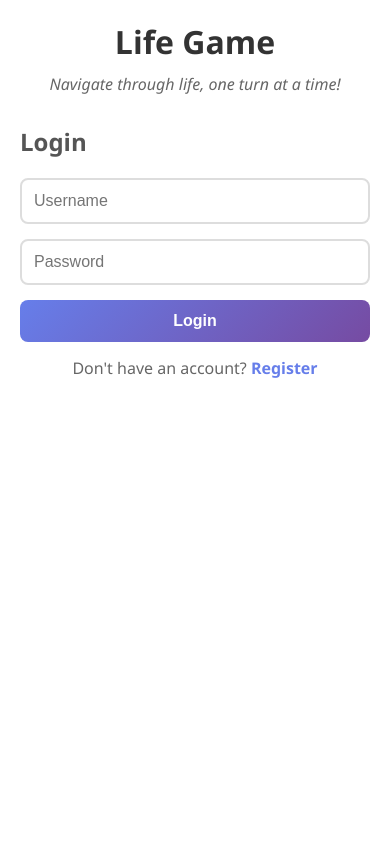
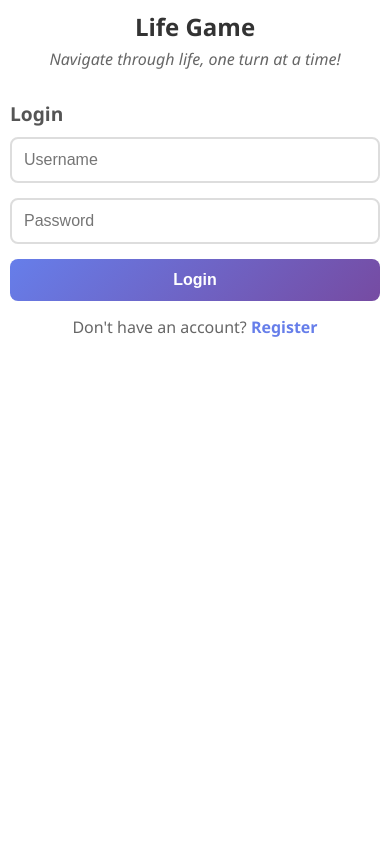
Before and after one commit to annakobylinska4-wq/life-game, a FastAPI app: page / in a window 390 px wide. Run offline with FastAPI, Linux system fonts and the light colour scheme; parts of the project's set-up code (start-up, migrations or seed data) failed here and were passed over.

Commit message:
better layout

```diff
--- a/static/style.css
+++ b/static/style.css
@@ -18,25 +18,27 @@ body {
 .container {
     background: white;
     border-radius: 0;
-    padding: 20px 30px;
+    padding: 15px 30px;
     max-width: 1920px;
     width: 100vw;
     height: 100vh;
     box-shadow: none;
-    overflow-y: auto;
+    overflow: hidden;
+    display: flex;
+    flex-direction: column;
 }
 
 h1 {
     color: #333;
     text-align: center;
-    margin-bottom: 10px;
-    font-size: 2.5em;
+    margin-bottom: 5px;
+    font-size: 1.8em;
 }
 
 h2 {
     color: #555;
-    margin-bottom: 20px;
-    font-size: 1.5em;
+    margin-bottom: 10px;
+    font-size: 1.2em;
 }
 
 .subtitle {
@@ -1243,16 +1258,16 @@ h2 {
 /* Responsive - Mobile */
 @media (max-width: 600px) {
     .container {
-        padding: 20px;
+        padding: 10px;
         max-width: 100%;
     }
 
     h1 {
-        font-size: 2em;
+        font-size: 1.5em;
     }
 
     .city-map {
-        height: 500px;
+        min-height: 250px;
     }
 
     .buildings-container {
```
Also changed, not shown: other parts of static/style.css (+24 -10 lines).
